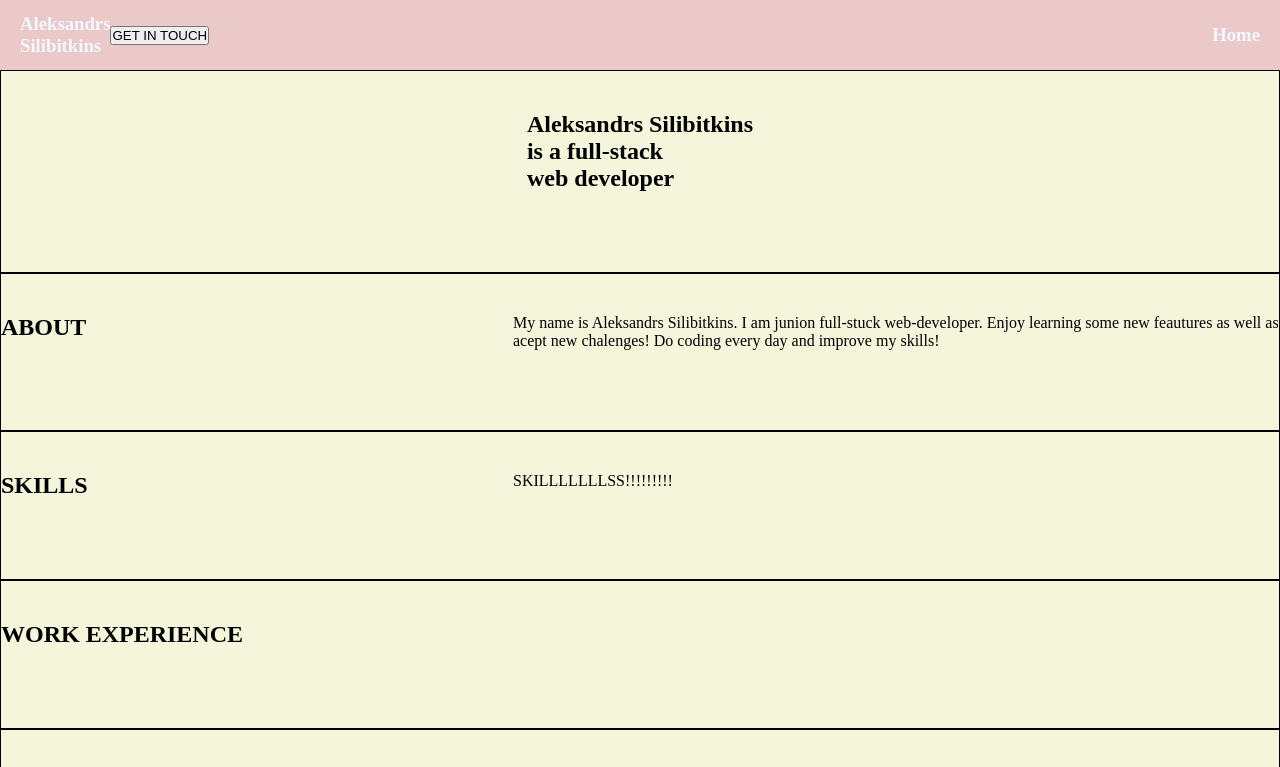
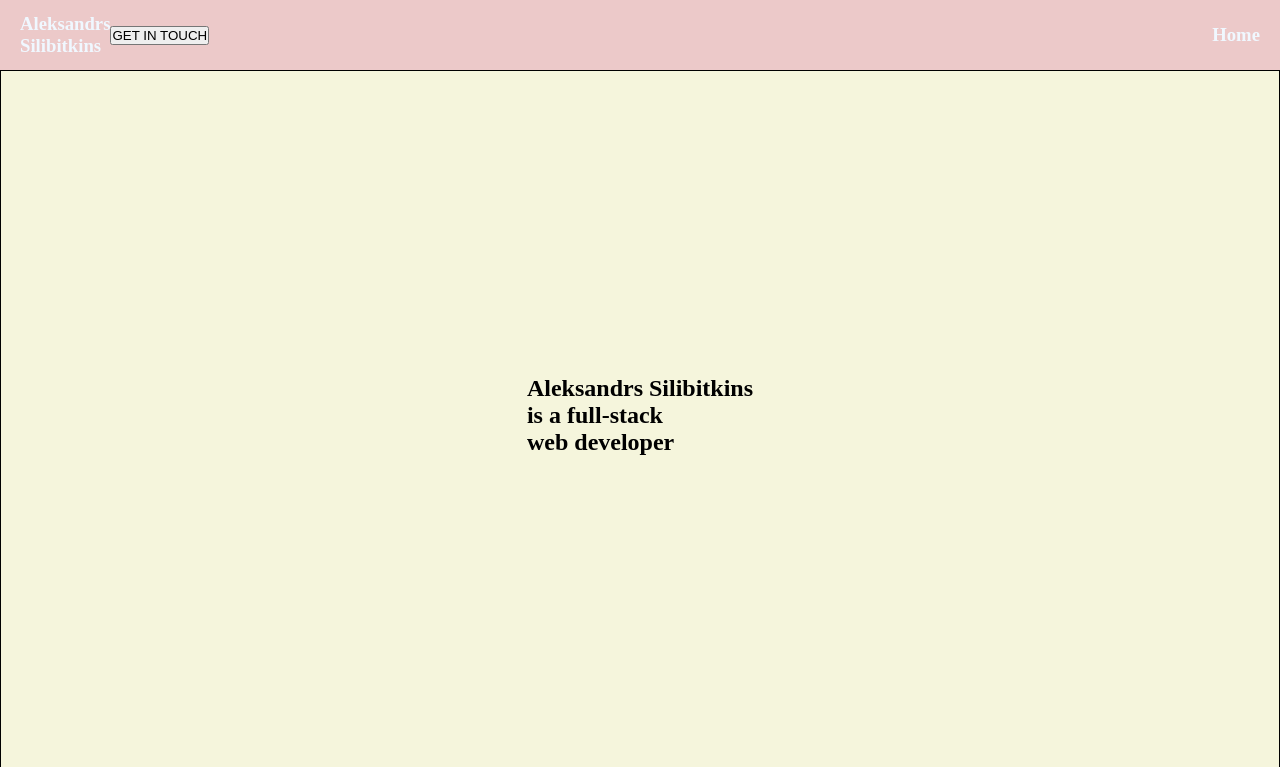
Before and after one commit to siliksilik3/portfolio, a plain HTML site: page index.html in a window 1280 px wide. Shown: the top 767 px of the page. Drawn offline with Linux system fonts and the light colour scheme.

Commit message:
little fix

```diff
--- a/css/style.css
+++ b/css/style.css
@@ -55,6 +55,7 @@ section{
     color: var(--text-color);
     background-color: beige;
     border: 1px solid black;
+    height: calc(100vh - 70px);
 }
 section > h1{
     color: var(--text-color);
@@ -66,11 +67,11 @@ section >h1 ~ *{
     flex-direction: column;
 }
 #title{
-    z-index: 1;
-    position: sticky;
+    z-index: 10;
+    display: flex;
+    position: absolute;
     top: 70px;
-    /* height: calc(100vh - 70px); */
-    display: flex;
+    width: 100%;
     justify-content: center;
     align-items: center;
 }
@@ -103,20 +104,18 @@ section >h1 ~ *{
     z-index: 6;
     position: sticky;
     top:70px;
-    /* height: calc(100vh - 170px); */
+    height: calc(100vh - 370px);
 }
 #contact{
     display: flex;
     justify-content: center;
     align-items: center;
     z-index: 7;
-    position: static;
+    position: absolute;
     width: 100%;
     height: 100px;
     bottom:0;
-    margin: 0;
-    padding: 0;
-    gap: 20px;
+    background-color: blueviolet;
 
 }
 
```
